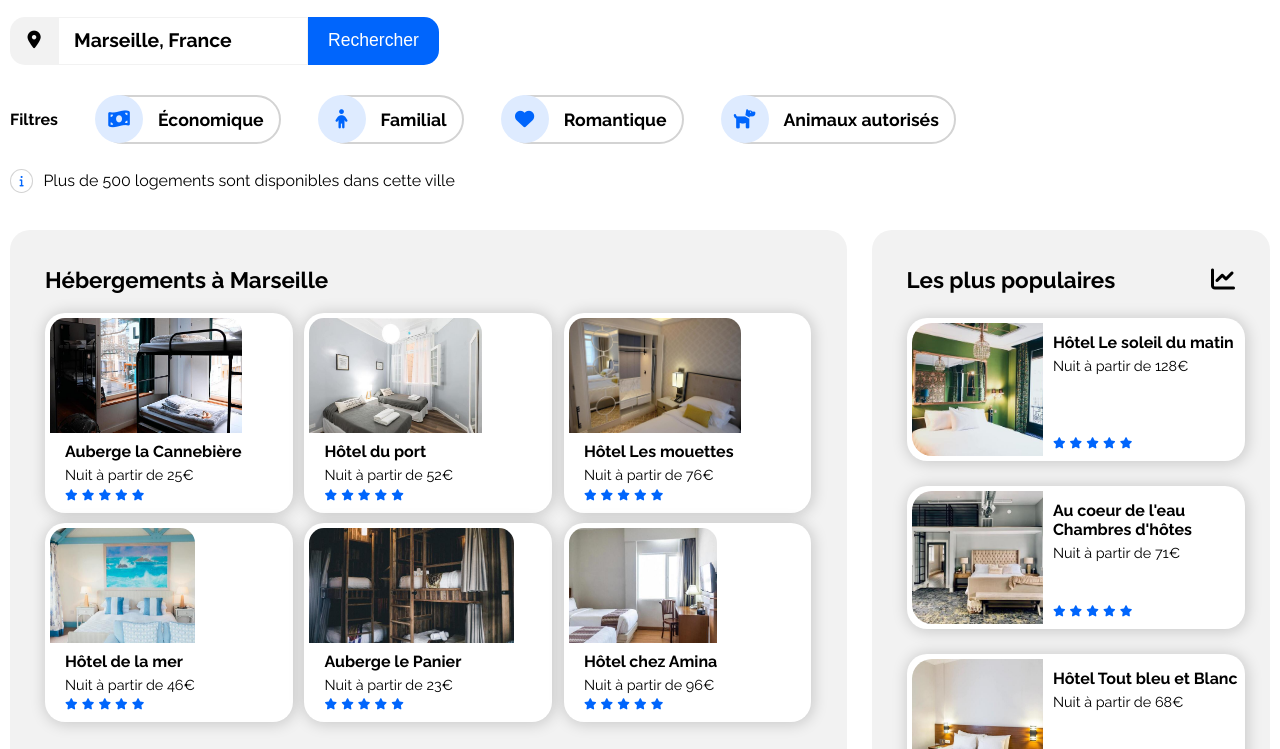
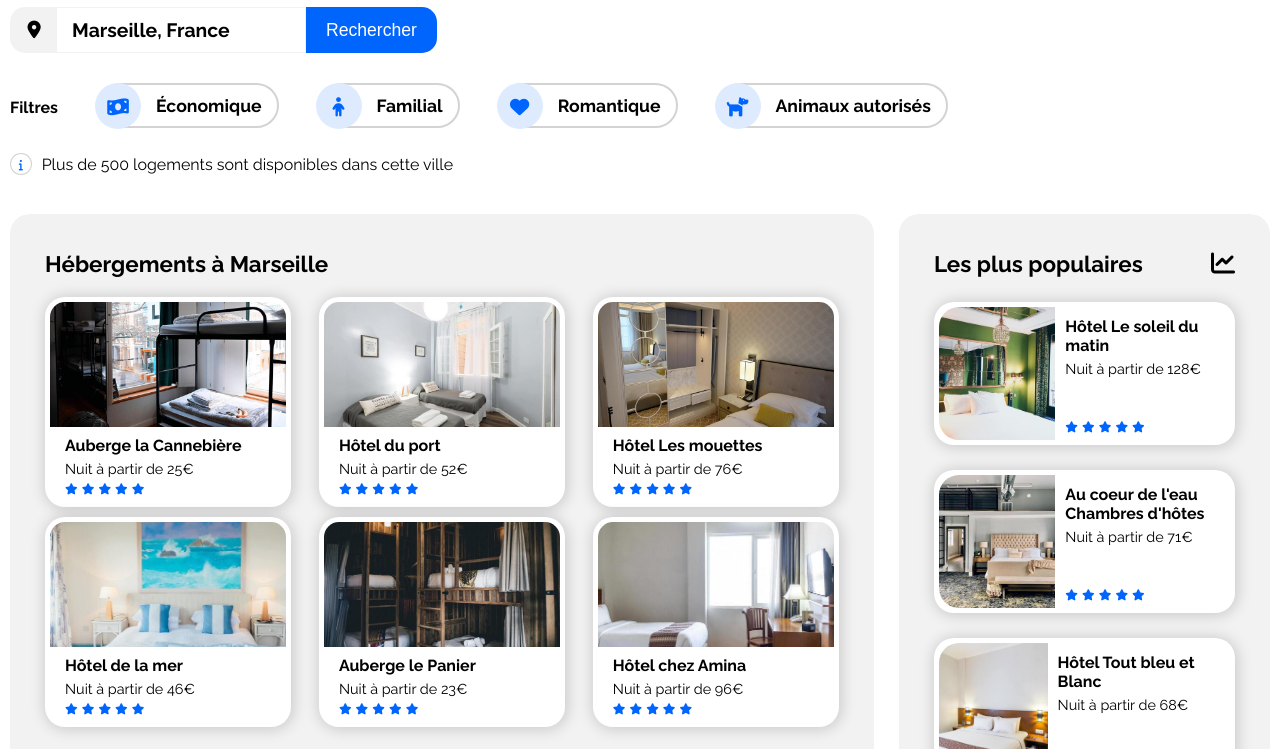
Before and after one commit to maiinawa/maitenina_2_05-02-2021, a website: page index.html in a window 1280 px wide. Shown: the part 164-913 px from the top of the page. Drawn offline with Linux system fonts and the light colour scheme.

Commit message:
fix compatibilite mozilla

```diff
--- a/style/style.css
+++ b/style/style.css
@@ -1,4 +1,7 @@
 @import url("https://fonts.googleapis.com/css2?family=Raleway:ital,wght@0,100;0,200;0,300;0,400;0,500;0,600;0,700;0,800;0,900;1,100;1,200;1,300;1,400;1,500;1,600;1,700;1,800;1,900&display=swap");
+* {
+  box-sizing: border-box;
+}
 body {
   font-family: "Raleway", sans-serif;
   margin: 0 auto;
@@ -216,8 +219,8 @@ nav ul a:hover {
 
 .icon_container {
   text-align: center;
-  height: 48px;
-  width: 48px;
+  height: 46px;
+  width: 46px;
 }
 
 .filters_icon i {
@@ -330,10 +333,15 @@ nav ul a:hover {
 .city_rooms-mosaic-wrapper article:hover {
   transform: scale(1.01);
 }
+
+.city_rooms-mosaic-wrapper article a {
+  width: 100%;
+}
+
 .city_rooms-mosaic-wrapper article img {
   border-top-left-radius: 15px;
   border-top-right-radius: 15px;
-  height: 115px;
+  height: 125px;
 }
 .city_rooms-mosaic_text {
   padding: 5px 0px 8px 15px;
```
